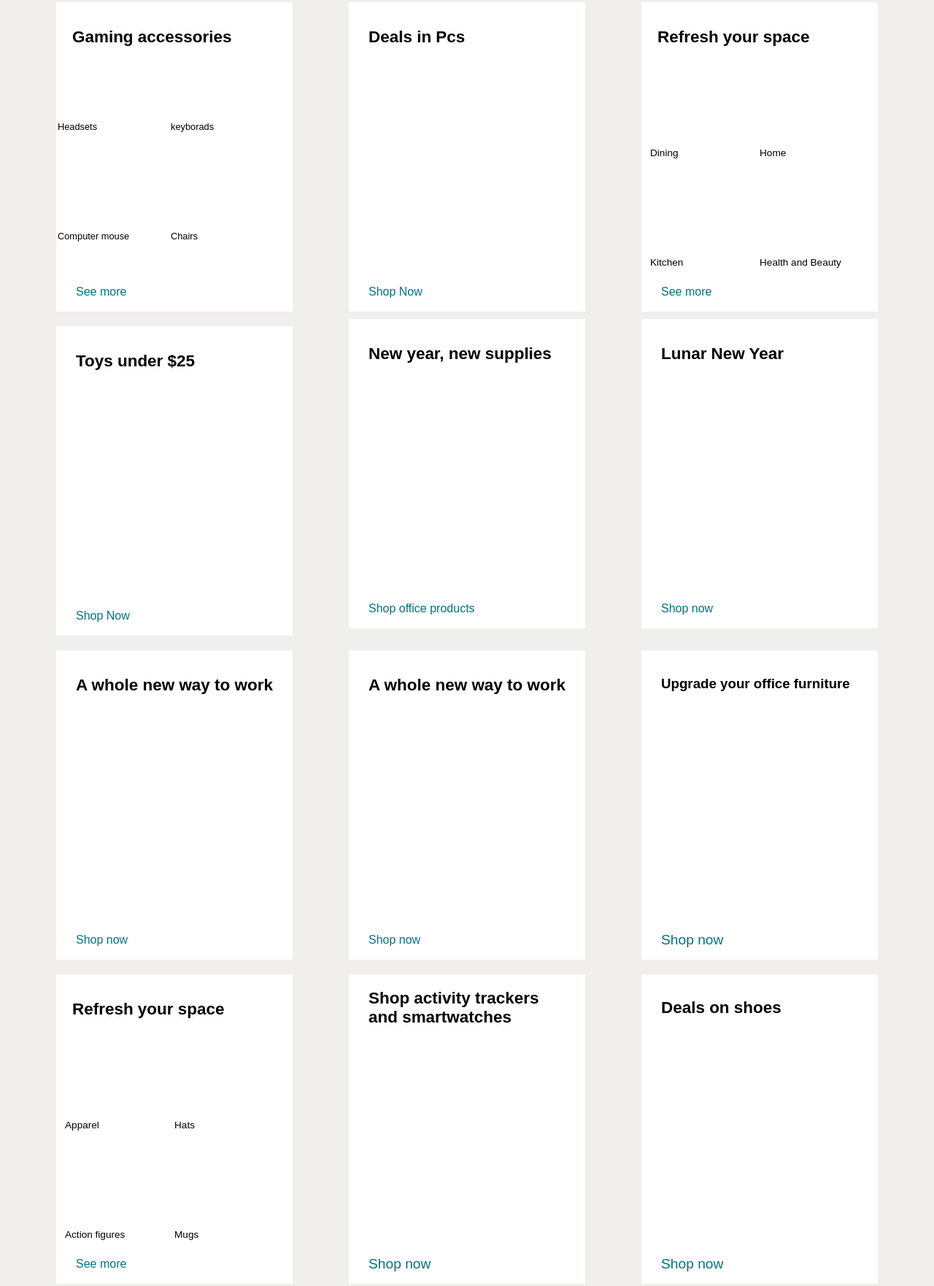
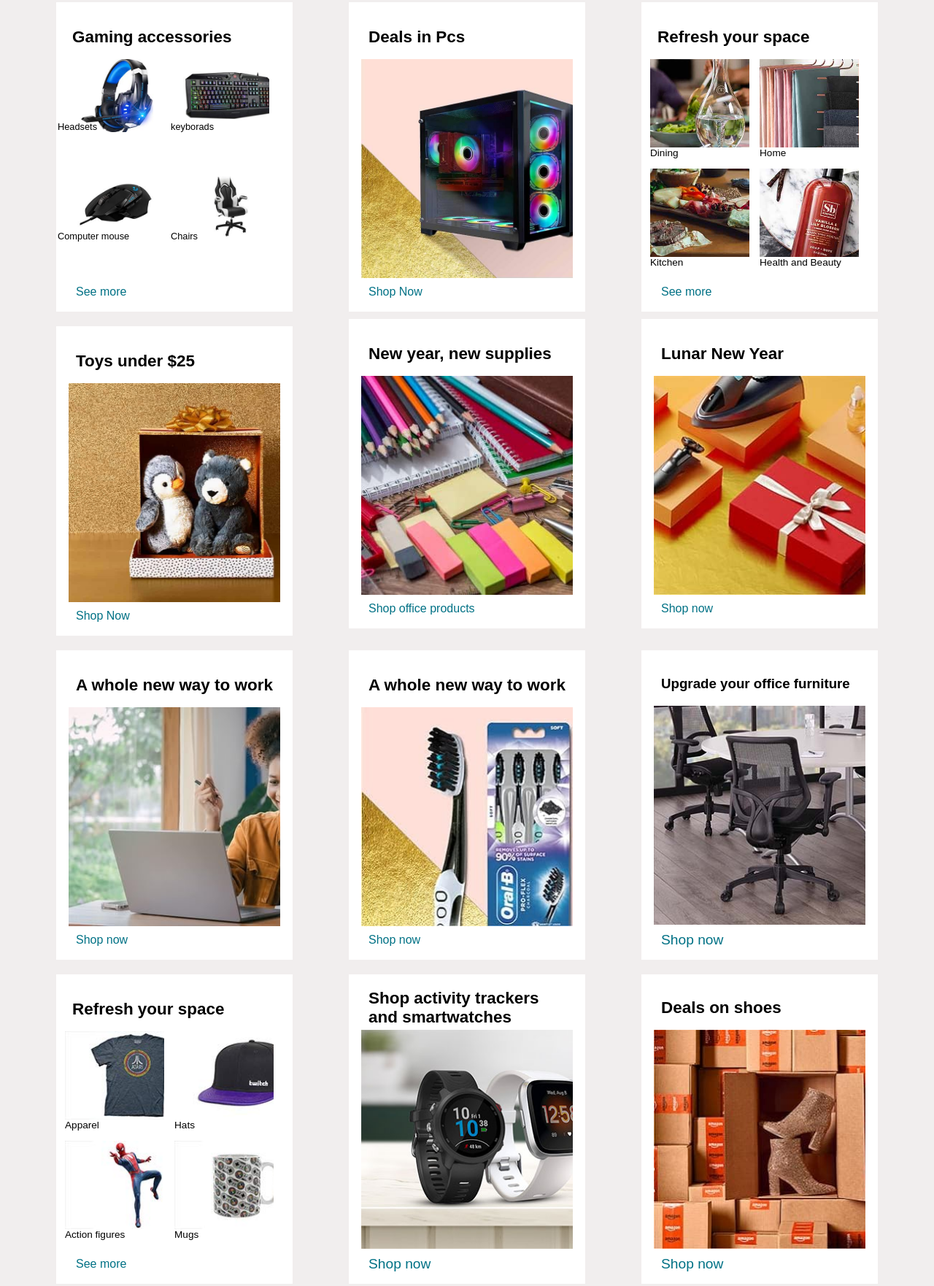
Before and after one commit to chiragthakkar0012/Amazon-Clone, a plain HTML site: page index.html in a window 1280 px wide. Shown: the part 457-2219 px from the top of the page at 73% size. Drawn offline with Linux system fonts and the light colour scheme.

Commit message:
Update amazon_clone_Style.css

```diff
--- a/css/amazon_clone_Style.css
+++ b/css/amazon_clone_Style.css
@@ -23,7 +23,7 @@
     width: 100px;
 }
 .logo{
-    background-image: url("images/amazon_logo.png");
+    background-image: url("../images/amazon_logo.png");
     background-size: cover;
     height: 50px;
     width: 100%;
@@ -97,7 +97,7 @@ margin-left: 3px;
 .country-logo{
     width: 21px;
     height: 16px;
-    background-image: url("images/united-states-flag-icon.webp");
+    background-image: url("../images/united-states-flag-icon.webp");
     background-size: contain;
     background-color: white;
     margin-right: 2px;
@@ -216,7 +216,7 @@ margin-left: 3px;
 }
 .hero-section
 {
-    background-image: url("images/71nwqPZaNRL._SX3000_.jpg");
+    background-image: url("../images/71nwqPZaNRL._SX3000_.jpg");
     height: 350px;
     background-size: cover;
     display: flex;
@@ -273,7 +273,7 @@ background-color: rgba(238, 234, 234, 0.802);
 
 }
 .box2-image{
-    background-image: url("images/Fuji_Desktop_Single_image_EBF_2x_v1._SY608_CB573698005_ (1).jpg");
+    background-image: url("../images/Fuji_Desktop_Single_image_EBF_2x_v1._SY608_CB573698005_ (1).jpg");
     background-size: cover;
     width: 290px;
     height: 300px;
@@ -324,7 +324,7 @@ font-weight: 530;
 }
 .box1-1
 {
-background-image: url("images/Fuji_Quad_Headset_2x._SY232_CB667159060_.jpg");
+background-image: url("../images/Fuji_Quad_Headset_2x._SY232_CB667159060_.jpg");
 width: 135px;
 height: 100px;
 background-size: cover;
@@ -333,7 +333,7 @@ background-size: cover;
 }
 .box1-2
 {
-background-image: url("images/Fuji_Quad_Keyboard_2x._SY232_CB667159063_.jpg");
+background-image: url("../images/Fuji_Quad_Keyboard_2x._SY232_CB667159063_.jpg");
 width: 135px;
 height: 100px;
 background-size: cover;
@@ -342,13 +342,13 @@ margin-left: 20px;
 }
 .box1-3
 {
-background-image: url("images/Fuji_Quad_Mouse_2x._SY232_CB667159063_.jpg");
+background-image: url("../images/Fuji_Quad_Mouse_2x._SY232_CB667159063_.jpg");
 width: 135px;
 height: 100px;
 background-size: cover;
 }
 .box1-4
-{ background-image: url("images/Fuji_Quad_Chair_2x._SY232_CB667159060_.jpg");
+{ background-image: url("../images/Fuji_Quad_Chair_2x._SY232_CB667159060_.jpg");
     width: 135px;
 height: 100px;
 background-size: cover;
@@ -381,7 +381,7 @@ margin-left: 20px;
 
 }
 .box4-image{
-    background-image: url("images/box4.0.jpg");
+    background-image: url("../images/box4.0.jpg");
     background-size: cover;
     width: 290px;
     height: 300px;
@@ -435,7 +435,7 @@ margin-left: 20px;
 }
 .box3-1-image
 {
-background-image: url("images/box3-1.jpg");
+background-image: url("../images/box3-1.jpg");
 width: 136px;
 height: 125px;
 background-size: cover;
@@ -458,7 +458,7 @@ margin-left: 10px;
 }
 .box3-2-image
 {
-background-image: url("images/box3-2.jpg");
+background-image: url("../images/box3-2.jpg");
 width: 136px;
 height: 125px;
 background-size: cover;
@@ -480,7 +480,7 @@ margin-left: 10px;
 }
 .box3-3-image
 {
-background-image: url("images/box3-3.jpg");
+background-image: url("../images/box3-3.jpg");
 width: 136px;
 height: 125px;
 background-size: cover;
@@ -502,7 +502,7 @@ margin-left: 10px;
 }
 .box3-4-image
 {
-background-image: url("images/box3-4.jpg");
+background-image: url("../images/box3-4.jpg");
 width: 136px;
 height: 125px;
 background-size: cover;
@@ -541,7 +541,7 @@ margin-left: 10px;
     margin-right: 25px;
 }
 .hero-box5-image{
-    background-image: url("images/box5.jpg");
+    background-image: url("../images/box5.jpg");
     background-size: cover;
     width: 290px;
     height: 300px;
@@ -576,7 +576,7 @@ margin-left: 10px;
     margin-right: 25px;
 }
 .hero-box6-image{
-    background-image: url("images/box6.jpg");
+    background-image: url("../images/box6.jpg");
     background-size: cover;
     width: 290px;
     height: 300px;
@@ -611,7 +611,7 @@ margin-left: 10px;
     margin-right: 25px;
 }
 .hero-box7-image{
-    background-image: url("images/box7.jpg");
+    background-image: url("../images/box7.jpg");
     background-size: cover;
     width: 290px;
     height: 300px;
@@ -646,7 +646,7 @@ margin-left: 10px;
     margin-right: 25px;
 }
 .hero-box8-image{
-    background-image: url("images/box8.jpg");
+    background-image: url("../images/box8.jpg");
     background-size: cover;
     width: 290px;
     height: 300px;
@@ -681,7 +681,7 @@ margin-left: 10px;
     margin-right: 25px;
 }
 .hero-box9-image{
-    background-image: url("images/box9.jpg");
+    background-image: url("../images/box9.jpg");
     background-size: cover;
     width: 290px;
     height: 300px;
@@ -735,7 +735,7 @@ margin-left: 10px;
 }
 .hero-box10-1-image
 {
-background-image: url("images/box10-1.jpg");
+background-image: url("../images/box10-1.jpg");
 width: 136px;
 height: 125px;
 background-size: cover;
@@ -758,7 +758,7 @@ margin-left: 10px;
 }
 .hero-box10-2-image
 {
-background-image: url("images/box10-2.jpg");
+background-image: url("../images/box10-2.jpg");
 width: 136px;
 height: 125px;
 background-size: cover;
@@ -780,7 +780,7 @@ margin-left: 10px;
 }
 .hero-box10-3-image
 {
-background-image: url("images/box10-3.jpg");
+background-image: url("../images/box10-3.jpg");
 width: 136px;
 height: 125px;
 background-size: cover;
@@ -802,7 +802,7 @@ margin-left: 10px;
 }
 .hero-box10-4-image
 {
-background-image: url("images/box10-4.jpg");
+background-image: url("../images/box10-4.jpg");
 width: 136px;
 height: 125px;
 background-size: cover;
@@ -840,7 +840,7 @@ margin-left: 10px;
     margin-right: 25px;
 }
 .hero-box11-image{
-    background-image: url("images/box11.jpg");
+    background-image: url("../images/box11.jpg");
     background-size: cover;
     width: 290px;
     height: 300px;
@@ -875,7 +875,7 @@ margin-left: 10px;
     margin-right: 25px;
 }
 .hero-box12-image{
-    background-image: url("images/box12.jpg");
+    background-image: url("../images/box12.jpg");
     background-size: cover;
     width: 290px;
     height: 300px;
@@ -986,7 +986,7 @@ margin-left: 10px;
 
 }
 .footer-panel-4-image{
-    background-image: url("images/amazon_logo.png");
+    background-image: url("../images/amazon_logo.png");
     background-size: cover;
     width: 110px;
     height: 68px;
@@ -1058,7 +1058,7 @@ color: white;
 }
 .footer-panel-4-flag-icon
 {
-    background-image: url("images/united-states-flag-icon.webp");
+    background-image: url("../images/united-states-flag-icon.webp");
     background-size: cover;
     height: 15px;
     width: 25px;
```
